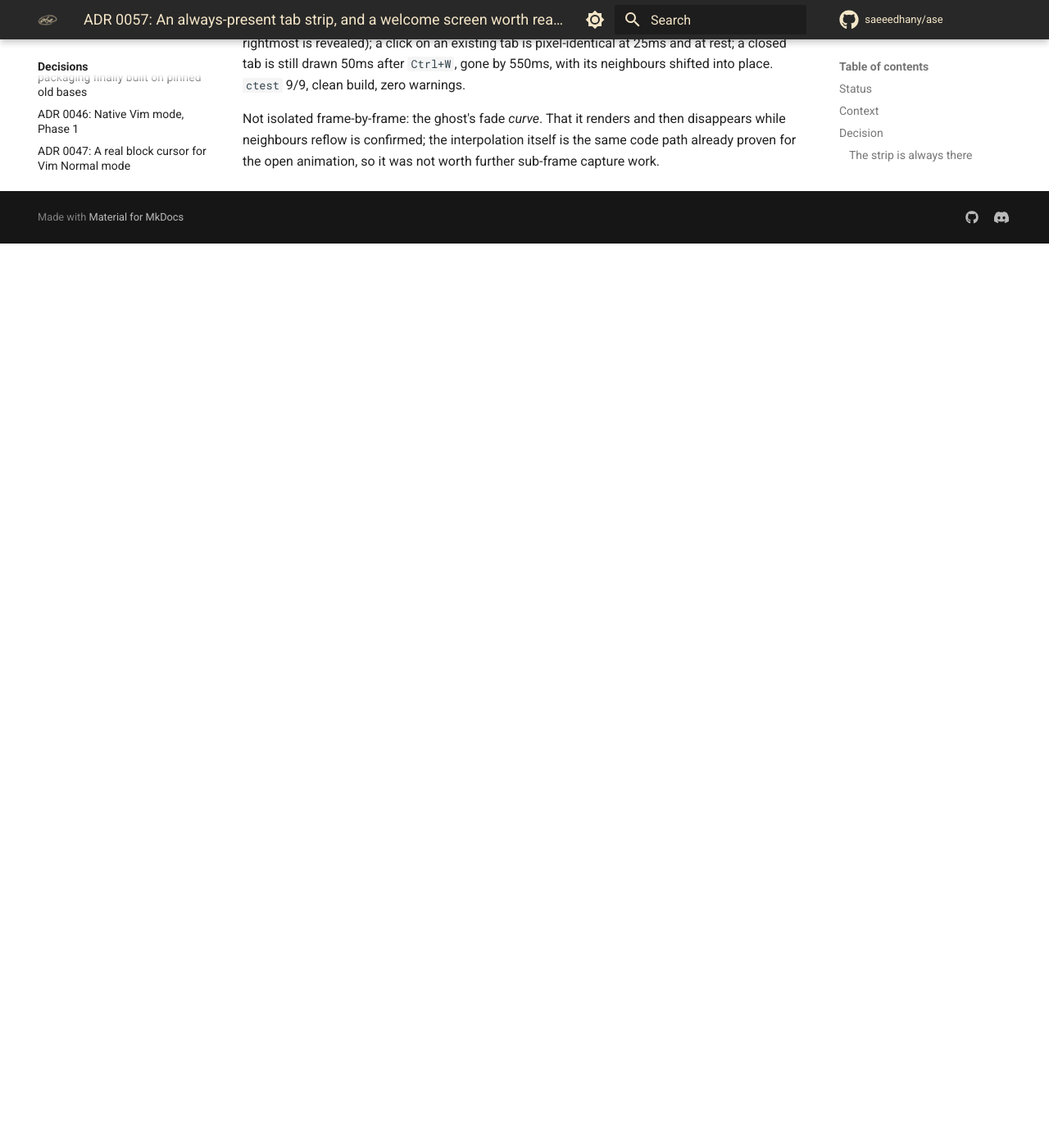
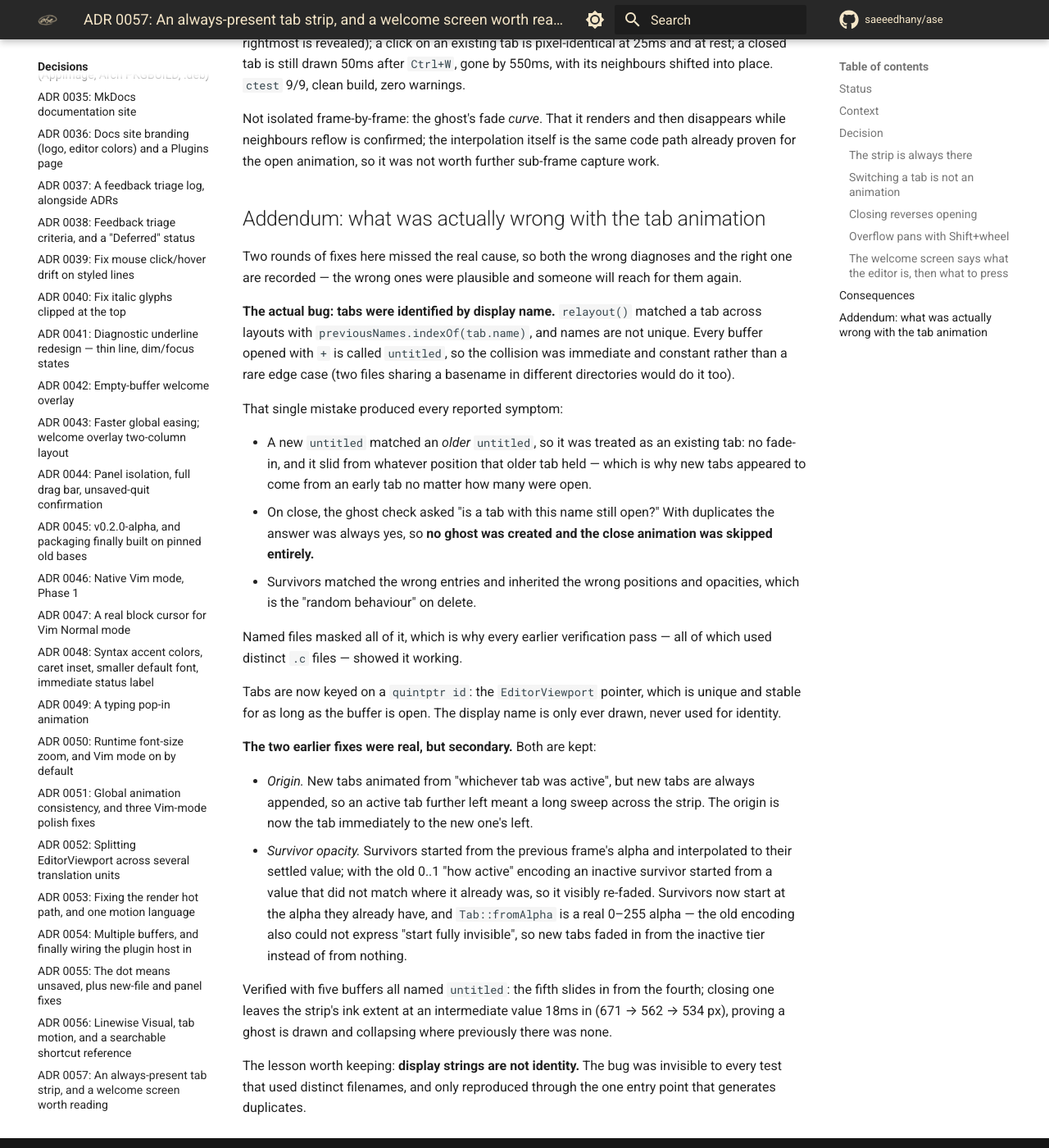
Before and after one commit to saeeedhany/ase, an MkDocs documentation site: the page built from docs/adr/0057-always-on-tab-strip-and-welcome-rework.md, in a window 1280 px wide and 1400 px high, scrolled down 2041 px. Shown: the whole window at 82% size. Built offline with MkDocs 1.6.1 and Material for MkDocs 9.7.7, drawn with Linux system fonts in a browser that asks for light colours; comment, search, counter and statistics services are not loaded; before the commit the page ends 2338 px from its top, so only the background shows below that.

Commit message:
Key tab strip animations on buffer identity, not the display name
The tab strip matched tabs across layouts by name. Names are not unique:
every buffer opened with `+` is called "untitled", so the collision was
constant rather than a corner case. That one mistake produced every
symptom reported:

  - A new untitled matched an *older* untitled and so was treated as an
    existing tab -- no fade-in, and it slid out of whatever position that
    older tab held, which is why new tabs appeared to come from an early
    tab no matter how many were open.
  - On close, the ghost check asked "is a tab with this name still
    open?". With duplicates the answer was always yes, so no ghost was
    created and the close animation was skipped outright.
  - Survivors matched the wrong entries and inherited the wrong positions
    and opacities -- the "random behaviour" on delete.

Named files masked all of it, which is why it survived earlier
verification: those passes all used distinct .c files.

Tabs now carry a quintptr id -- the EditorViewport pointer, unique and
stable for as long as the buffer is open. The display name is only ever
drawn. Two files sharing a basename in different directories would have
broken this the same way.

Two secondary fixes, kept, since both were real on their own: new tabs
emerge from the tab immediately to their left rather than from whichever
tab happened to be active (new tabs are always appended, so an active tab
further left meant a long sweep), and survivors start from the alpha they
already have so only the closing ghost fades. Tab::fromAlpha is a real
0-255 alpha now; the old 0..1 "how active" encoding could not express
"start fully invisible".

Verified with five buffers all named untitled: the fifth slides in from
the fourth, and closing one leaves the strip's ink extent at an
intermediate value 18ms in (671 -> 562 -> 534 px), proving the ghost
frame that previously never existed.

See docs/adr/0057.

```diff
--- a/docs/adr/0057-always-on-tab-strip-and-welcome-rework.md
+++ b/docs/adr/0057-always-on-tab-strip-and-welcome-rework.md
@@ -94,3 +94,58 @@
 and then disappears while neighbours reflow is confirmed; the
 interpolation itself is the same code path already proven for the open
 animation, so it was not worth further sub-frame capture work.
+
+## Addendum: what was actually wrong with the tab animation
+
+Two rounds of fixes here missed the real cause, so both the wrong
+diagnoses and the right one are recorded — the wrong ones were plausible
+and someone will reach for them again.
+
+**The actual bug: tabs were identified by display name.** `relayout()`
+matched a tab across layouts with `previousNames.indexOf(tab.name)`, and
+names are not unique. Every buffer opened with `+` is called `untitled`,
+so the collision was immediate and constant rather than a rare edge
+case (two files sharing a basename in different directories would do it
+too).
+
+That single mistake produced every reported symptom:
+
+- A new `untitled` matched an *older* `untitled`, so it was treated as an
+  existing tab: no fade-in, and it slid from whatever position that older
+  tab held — which is why new tabs appeared to come from an early tab no
+  matter how many were open.
+- On close, the ghost check asked "is a tab with this name still open?"
+  With duplicates the answer was always yes, so **no ghost was created
+  and the close animation was skipped entirely.**
+- Survivors matched the wrong entries and inherited the wrong positions
+  and opacities, which is the "random behaviour" on delete.
+
+Named files masked all of it, which is why every earlier verification
+pass — all of which used distinct `.c` files — showed it working.
+
+Tabs are now keyed on a `quintptr id`: the `EditorViewport` pointer,
+which is unique and stable for as long as the buffer is open. The
+display name is only ever drawn, never used for identity.
+
+**The two earlier fixes were real, but secondary.** Both are kept:
+
+- *Origin.* New tabs animated from "whichever tab was active", but new
+  tabs are always appended, so an active tab further left meant a long
+  sweep across the strip. The origin is now the tab immediately to the
+  new one's left.
+- *Survivor opacity.* Survivors started from the previous frame's alpha
+  and interpolated to their settled value; with the old 0..1 "how active"
+  encoding an inactive survivor started from a value that did not match
+  where it already was, so it visibly re-faded. Survivors now start at
+  the alpha they already have, and `Tab::fromAlpha` is a real 0–255 alpha
+  — the old encoding also could not express "start fully invisible", so
+  new tabs faded in from the inactive tier instead of from nothing.
+
+Verified with five buffers all named `untitled`: the fifth slides in from
+the fourth; closing one leaves the strip's ink extent at an intermediate
+value 18ms in (671 → 562 → 534 px), proving a ghost is drawn and
+collapsing where previously there was none.
+
+The lesson worth keeping: **display strings are not identity.** The bug
+was invisible to every test that used distinct filenames, and only
+reproduced through the one entry point that generates duplicates.
```
Also changed, not shown: 3 other files.
